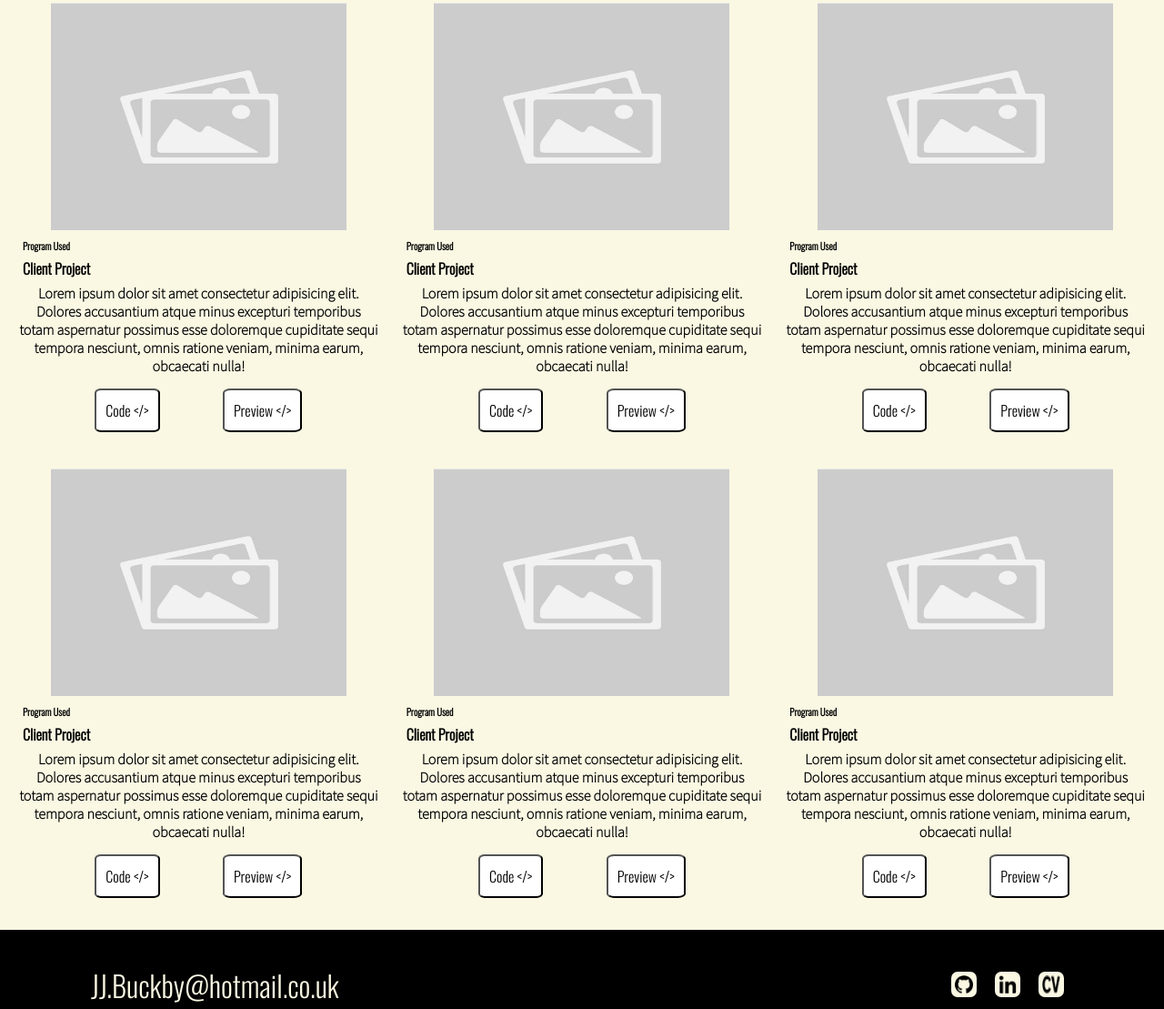
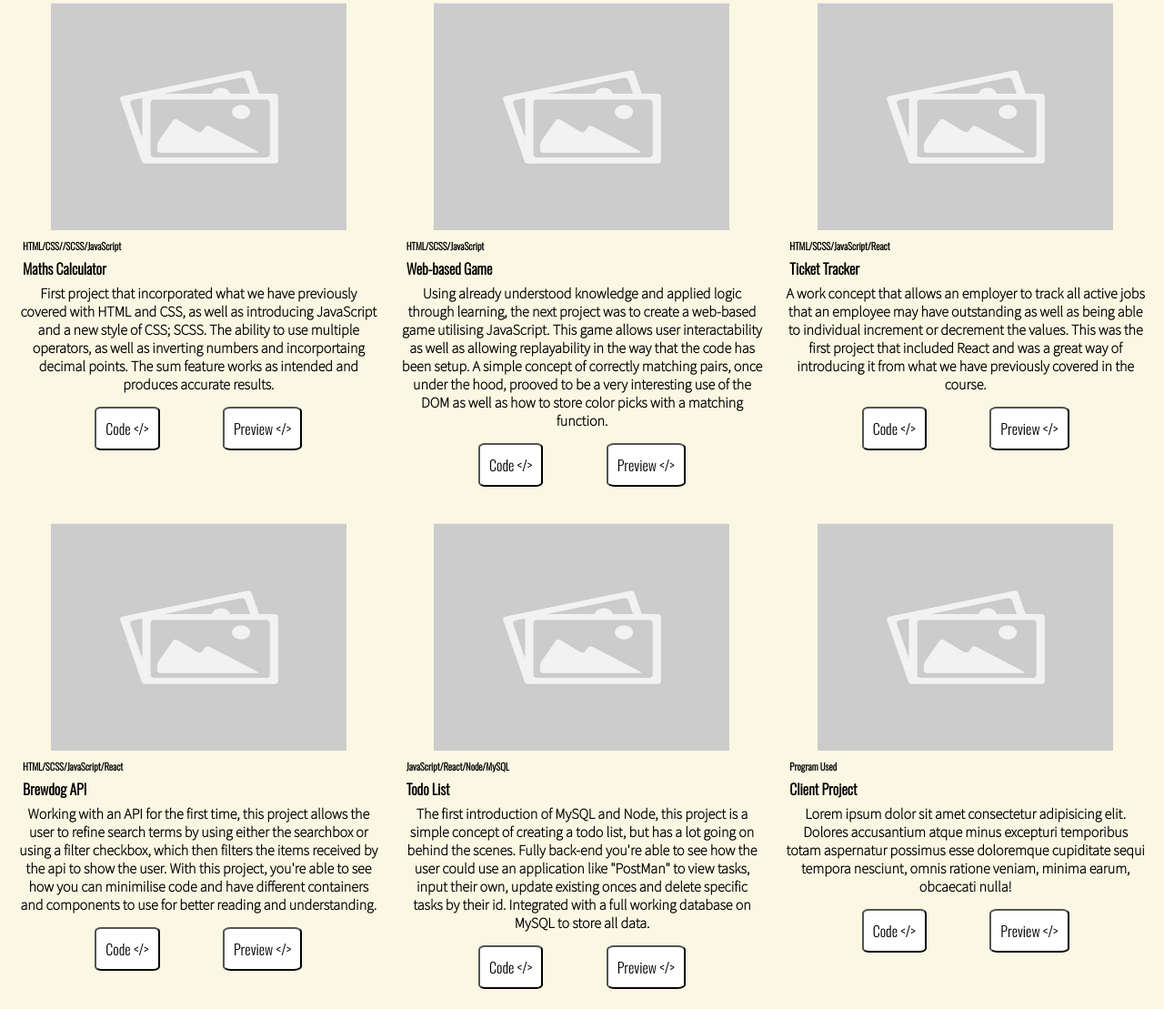
Before and after one commit to JayBuckby/portfolio, a plain HTML site: page index.html in a window 1280 px wide. Shown: the part 2559-3668 px from the top of the page at 91% size. Drawn offline with nearby package versions, Linux system fonts and the light colour scheme.

Commit message:
Updated project information, added commented links for later

```diff
--- a/index.html
+++ b/index.html
@@ -90,10 +90,7 @@
           <p>SCSS</p>
         </div>
         <div>
-          <img
-            class="technicalSkills__container--img6"
-            src="./images/js.png"
-          />
+          <img class="technicalSkills__container--img6" src="./images/js.png" />
           <p>JavaScript</p>
         </div>
         <div>
@@ -125,13 +122,14 @@
       <div class="projects">
         <div class="projects--mobile projectsGrid1">
           <img src="./images/istockphoto-1147544807-612x612.jpg" />
-          <h6>Program Used</h6>
-          <h4>Client Project</h4>
+          <h6>HTML/CSS//SCSS/JavaScript</h6>
+          <h4>Maths Calculator</h4>
           <p>
-            Lorem ipsum dolor sit amet consectetur adipisicing elit. Dolores
-            accusantium atque minus excepturi temporibus totam aspernatur
-            possimus esse doloremque cupiditate sequi tempora nesciunt, omnis
-            ratione veniam, minima earum, obcaecati nulla!
+            First project that incorporated what we have previously covered with
+            HTML and CSS, as well as introducing JavaScript and a new style of
+            CSS; SCSS. The ability to use multiple operators, as well as
+            inverting numbers and incorportaing decimal points. The sum feature
+            works as intended and produces accurate results.
           </p>
           <div class="button">
             <button class="button-left">Code &lt;&#47;&gt;</button>
@@ -140,13 +138,16 @@
         </div>
         <div class="projects--mobile projectsGrid2">
           <img src="./images/istockphoto-1147544807-612x612.jpg" />
-          <h6>Program Used</h6>
-          <h4>Client Project</h4>
+          <h6>HTML/SCSS/JavaScript</h6>
+          <h4>Web-based Game</h4>
           <p>
-            Lorem ipsum dolor sit amet consectetur adipisicing elit. Dolores
-            accusantium atque minus excepturi temporibus totam aspernatur
-            possimus esse doloremque cupiditate sequi tempora nesciunt, omnis
-            ratione veniam, minima earum, obcaecati nulla!
+            Using already understood knowledge and applied logic through
+            learning, the next project was to create a web-based game utilising
+            JavaScript. This game allows user interactability as well as
+            allowing replayability in the way that the code has been setup. A
+            simple concept of correctly matching pairs, once under the hood,
+            prooved to be a very interesting use of the DOM as well as how to
+            store color picks with a matching function.
           </p>
           <div class="button">
             <button class="button-left">Code &lt;&#47;&gt;</button>
@@ -155,13 +156,14 @@
         </div>
         <div class="projects--mobile projectsGrid3">
           <img src="./images/istockphoto-1147544807-612x612.jpg" />
-          <h6>Program Used</h6>
-          <h4>Client Project</h4>
+          <h6>HTML/SCSS/JavaScript/React</h6>
+          <h4>Ticket Tracker</h4>
           <p>
-            Lorem ipsum dolor sit amet consectetur adipisicing elit. Dolores
-            accusantium atque minus excepturi temporibus totam aspernatur
-            possimus esse doloremque cupiditate sequi tempora nesciunt, omnis
-            ratione veniam, minima earum, obcaecati nulla!
+            A work concept that allows an employer to track all active jobs that
+            an employee may have outstanding as well as being able to individual
+            increment or decrement the values. This was the first project that
+            included React and was a great way of introducing it from what we
+            have previously covered in the course.
           </p>
           <div class="button">
             <button class="button-left">Code &lt;&#47;&gt;</button>
@@ -170,13 +172,15 @@
         </div>
         <div class="projects--desktop projectsGrid4">
           <img src="./images/istockphoto-1147544807-612x612.jpg" />
-          <h6>Program Used</h6>
-          <h4>Client Project</h4>
+          <h6>HTML/SCSS/JavaScript/React</h6>
+          <h4>Brewdog API</h4>
           <p>
-            Lorem ipsum dolor sit amet consectetur adipisicing elit. Dolores
-            accusantium atque minus excepturi temporibus totam aspernatur
-            possimus esse doloremque cupiditate sequi tempora nesciunt, omnis
-            ratione veniam, minima earum, obcaecati nulla!
+            Working with an API for the first time, this project allows the user
+            to refine search terms by using either the searchbox or using a
+            filter checkbox, which then filters the items received by the api to
+            show the user. With this project, you're able to see how you can
+            minimilise code and have different containers and components to use
+            for better reading and understanding.
           </p>
           <div class="button">
             <button class="button-left">Code &lt;&#47;&gt;</button>
@@ -185,13 +189,15 @@
         </div>
         <div class="projects--desktop projectsGrid5">
           <img src="./images/istockphoto-1147544807-612x612.jpg" />
-          <h6>Program Used</h6>
-          <h4>Client Project</h4>
+          <h6>JavaScript/React/Node/MySQL</h6>
+          <h4>Todo List</h4>
           <p>
-            Lorem ipsum dolor sit amet consectetur adipisicing elit. Dolores
-            accusantium atque minus excepturi temporibus totam aspernatur
-            possimus esse doloremque cupiditate sequi tempora nesciunt, omnis
-            ratione veniam, minima earum, obcaecati nulla!
+            The first introduction of MySQL and Node, this project is a simple
+            concept of creating a todo list, but has a lot going on behind the
+            scenes. Fully back-end you're able to see how the user could use an
+            application like "PostMan" to view tasks, input their own, update
+            existing onces and delete specific tasks by their id. Integrated
+            with a full working database on MySQL to store all data.
           </p>
           <div class="button">
             <button class="button-left">Code &lt;&#47;&gt;</button>
@@ -215,14 +221,25 @@
         </div>
       </div>
     </section>
+    <!-- Links for buttons
+              Maths Code - https://github.com/JayBuckby/calculator-challenge
+              Live Site - https://jaybuckby.github.io/calculator-challenge/
+              Game Code - https://github.com/JayBuckby/game-challenge
+              Live Site - https://jaybuckby.github.io/game-challenge/
+              Ticket Tracker - https://github.com/JayBuckby/ticket-tracker
+              Live Site - https://jaybuckby.github.io/ticket-tracker/
+              Brewdog API Code - https://github.com/JayBuckby/react-api-project
+              Live Site - https://jaybuckby.github.io/react-api-project/
+              Node Code - https://github.com/JayBuckby/node-project
+      -->
 
     <footer>
-        <div>
-            <img class="git" src="./images/Vector (1).png">
-            <img class="linkedin" src="./images/Vector (2).png">
-            <img class="cv" src="./images/Vector (3).png">
-        </div>
-        <p>JJ.Buckby@hotmail.co.uk</p>
+      <div>
+        <img class="git" src="./images/Vector (1).png" />
+        <img class="linkedin" src="./images/Vector (2).png" />
+        <img class="cv" src="./images/Vector (3).png" />
+      </div>
+      <p>JJ.Buckby@hotmail.co.uk</p>
     </footer>
   </body>
 </html>
```
